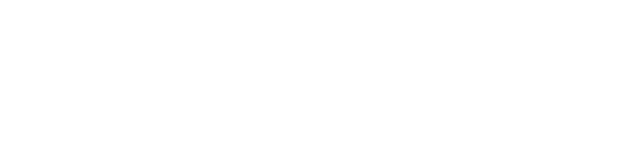
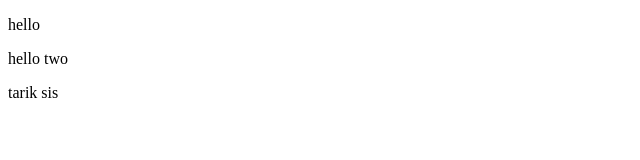
Before and after one commit to sinuu28/hacktober, a plain HTML site: page index.html in a window 1280 px wide. Shown: the whole page, without its empty margins (0-640 px from the left). Drawn offline with Linux system fonts and the light colour scheme.

Commit message:
semongko

```diff
--- a/index.html
+++ b/index.html
@@ -5,4 +5,10 @@
     <title>hacktober</title>
 </head>
 
+<body>
+    <p>hello</p>
+    <p>hello two</p>
+    <p>tarik sis</p>
+</body>
+
 </html>
```
